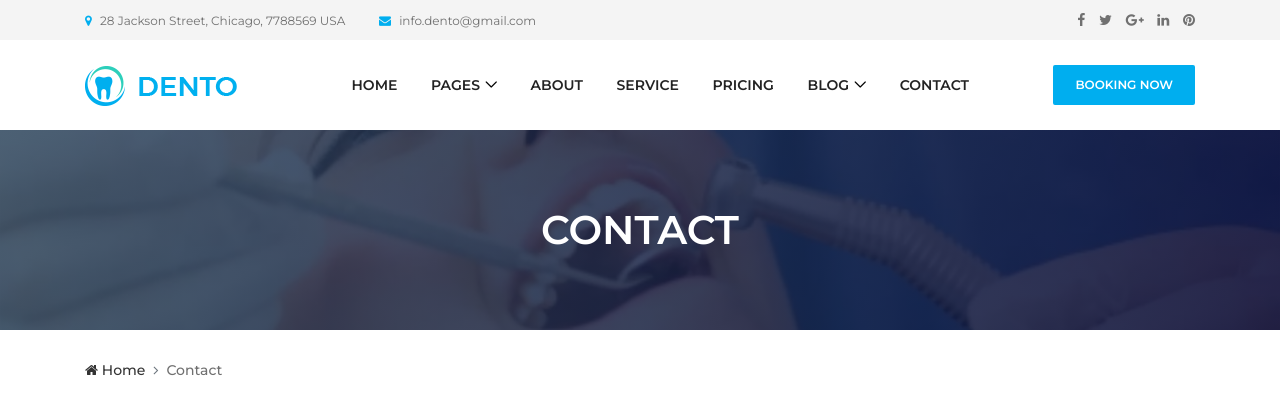
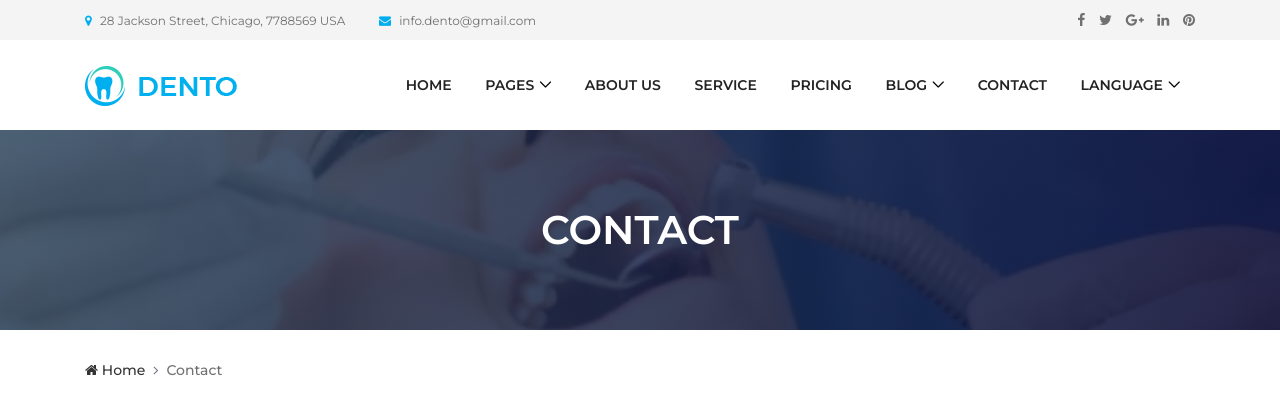
Before and after one commit to gmateusz92/dental, a Django app: page /en/contact.html in a window 1280 px wide. Shown: the top 420 px of the page. Run offline with Django 4.2, Linux system fonts and the light colour scheme; some libraries are stand-ins or nearby versions; some web fonts are replaced.

Commit message:
first comit

```diff
--- a/website/templates/contact.html
+++ b/website/templates/contact.html
@@ -1,4 +1,5 @@
 {% load static %}
+{% load i18n %}
 
 <!DOCTYPE html>
 <html lang="en">
@@ -82,16 +83,16 @@
               <!-- Nav Start -->
               <div class="classynav">
                 <ul id="nav">
-                  <li><a href="index.html">Home</a></li>
-                  <li><a href="#">Pages</a>
+                  <li><a href="{% url 'website:home' %}">{% trans "Home" %}</a></li>
+                  <li><a href="#">{% trans "Pages" %}</a>
                     <ul class="dropdown">
-                      <li><a href="index.html">- Home</a></li>
-                      <li><a href="about.html">- About Us</a></li>
-                      <li><a href="service.html">- Service</a></li>
-                      <li><a href="pricing.html">- Pricing</a></li>
-                      <li><a href="blog.html">- Blog</a></li>
-                      <li><a href="blog-details.html">- Blog Details</a></li>
-                      <li><a href="contact.html">- Contact</a></li>
+                      <li><a href="index.html">{% trans "Home" %}</a></li>
+                      <li><a href="about.html">{% trans "About Us" %}</a></li>
+                      <li><a href="service.html">{% trans "Service" %}</a></li>
+                      <li><a href="pricing.html">{% trans "Pricing" %}</a></li>
+                      <li><a href="blog.html">{% trans "Blog" %}</a></li>
+                      <li><a href="blog-details.html">{% trans "Blog Details" %}</a></li>
+                      <li><a href="contact.html">{% trans "Contact" %}</a></li>
                       <li><a href="#">- Dropdown</a>
                         <ul class="dropdown">
                           <li><a href="#">- Dropdown Item</a></li>
@@ -109,27 +110,38 @@
                       </li>
                     </ul>
                   </li>
-                  <li><a href="about.html">About</a></li>
-                  <li><a href="service.html">Service</a></li>
-                  <li><a href="pricing.html">Pricing</a></li>
-                  <li><a href="#">Blog</a>
+                  <li><a href="about.html">{% trans "About Us" %}</a></li>
+                  <li><a href="service.html">{% trans "Service" %}</a></li>
+                  <li><a href="pricing.html">{% trans "Pricing" %}</a></li>
+                  <li><a href="#">{% trans "Blog" %}</a>
                     <ul class="dropdown">
                       <li><a href="blog.html">- Blog</a></li>
                       <li><a href="blog-details.html">- Blog Details</a></li>
                     </ul>
                   </li>
-                  <li><a href="./contact.html">Contact</a></li>
+                  <li><a href="{% url 'website:contact' %}">{% trans "Contact" %}</a></li>
+
+
+                  <li><a href="#">language</a>
+                    <ul class="dropdown">
+
+                    <ul class="dropdown-menu" aria-labelledby="navbarDropdown"></ul>
+                      {% get_current_language as LANGUAGE_CODE %}
+                      {% get_available_languages as LANGUAGES %}
+                      {% get_language_info_list for LANGUAGES as languages %}
+
+                      {% for lang in languages %}
+                        <li>
+                        <a class="dropdown-item" href="/{{ lang.code }}/">
+                            {{ lang.name_local }}
+                        </a>
+                        </li>
+                      {% endfor %}
+                    </ul>
+                  </li>
                 </ul>
               </div>
-              <!-- Nav End -->
-            </div>
 
-            <!-- Booking Now Button -->
-            <a href="#" class="btn dento-btn booking-btn">Booking Now</a>
-          </nav>
-        </div>
-      </div>
-    </div>
   </header>
   <!-- ***** Header Area End ***** -->
 
@@ -149,7 +161,7 @@
         <div class="col-12">
           <nav aria-label="breadcrumb">
             <ol class="breadcrumb">
-              <li class="breadcrumb-item"><a href="{% url 'home' %}"><i class="fa fa-home"></i> Home</a></li>
+              <li class="breadcrumb-item"><a href="{% url 'website:home' %}"><i class="fa fa-home"></i> Home</a></li>
               <li class="breadcrumb-item active" aria-current="page">Contact</li>
             </ol>
           </nav>
@@ -197,7 +209,7 @@
               <div class="line"></div>
             </div>
             <!-- Form -->
-            <form action="{% url 'contact' %}" method="post">
+            <form action="{% url 'website:contact' %}" method="post">
               {% csrf_token %}
               <div class="row">
                 <div class="col-lg-6">
--- a/website/views.py
+++ b/website/views.py
@@ -17,6 +17,7 @@ def translate(language):
     return text
 
 def contact(request):
+    trans = translate(language='nl')
     if request.method == "POST":
         #do stuff
         message_name = request.POST['message-name']
@@ -32,7 +33,7 @@ def contact(request):
             fail_silently=False,
         )
 
-        return render(request, 'contact.html', {'message_name':message_name})
+        return render(request, 'contact.html', {'message_name':message_name, trans:'trans'})
     else:
         # return the page
-        return render(request, 'contact.html', {})
+        return render(request, 'contact.html', {trans:'trans'})
```
